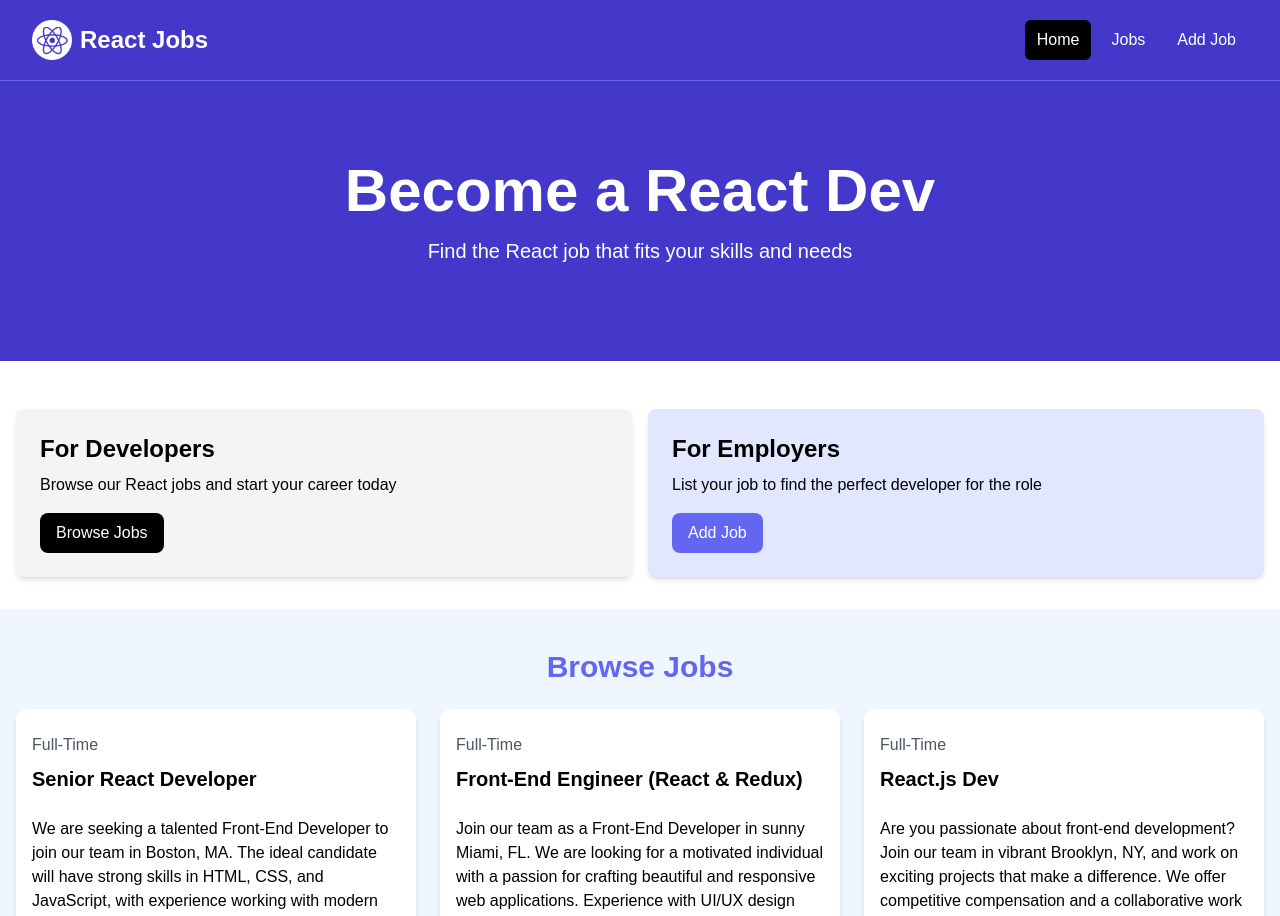
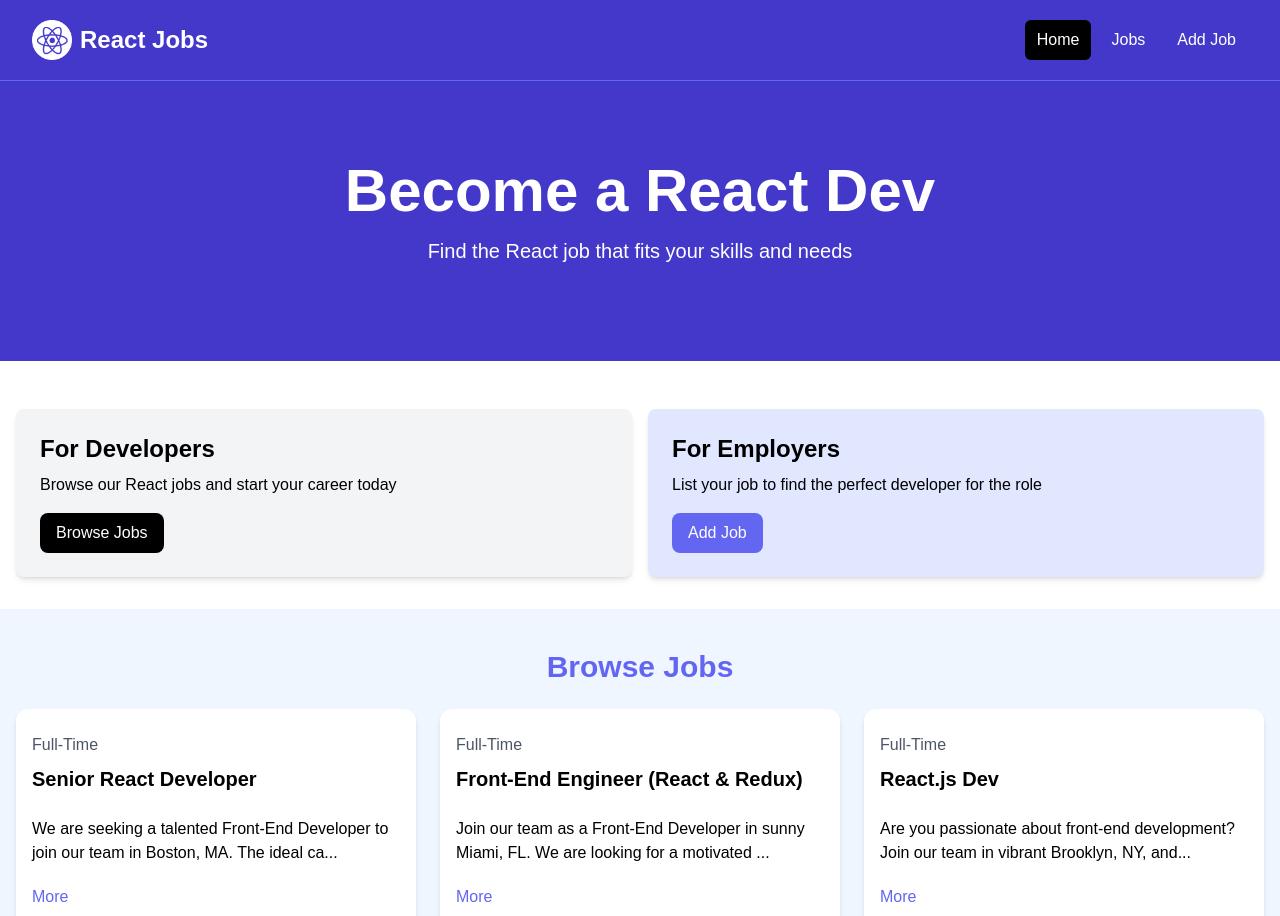
Before and after one commit to geraxrodriguez/react-jobs, a React (Vite) app: page / in a window 1280 px wide. Shown: the top 916 px of the page. Built offline with nearby package versions, Linux system fonts and the light colour scheme.

Commit message:
began adding state for job listings

```diff
--- a/src/components/JobListing.jsx
+++ b/src/components/JobListing.jsx
@@ -1,4 +1,14 @@
+import { useState } from "react";
+
 const JobListing = ({ job }) => {
+    const [ showFullDescription, setShowFullDescription ] = useState(false);
+
+    let description = job.description;
+
+    if (!showFullDescription) {
+        description = description.substring(0, 90) + '...';
+    }
+
     return (
         <div className="bg-white rounded-xl shadow-md relative">
             <div className="p-4">
@@ -8,8 +18,12 @@
                 </div>
 
                 <div className="mb-5">
-                    { job.description }
+                    { description }
                 </div>
+
+                <button className="text-indigo-500 mb-5 hover:text-indigo-600">
+                    { showFullDescription ? 'Less' : 'More' }
+                </button>
 
                 <h3 className="text-indigo-500 mb-2">{ job.salary } / Year</h3>
 
```
